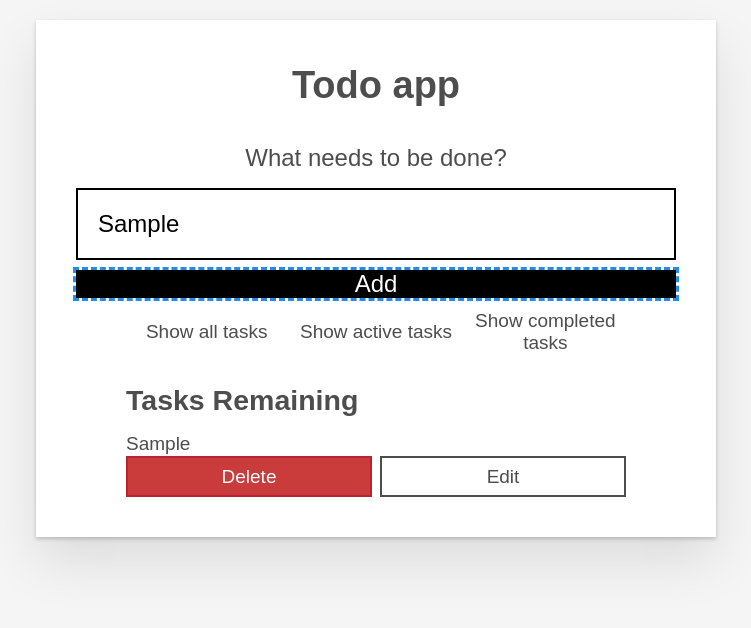
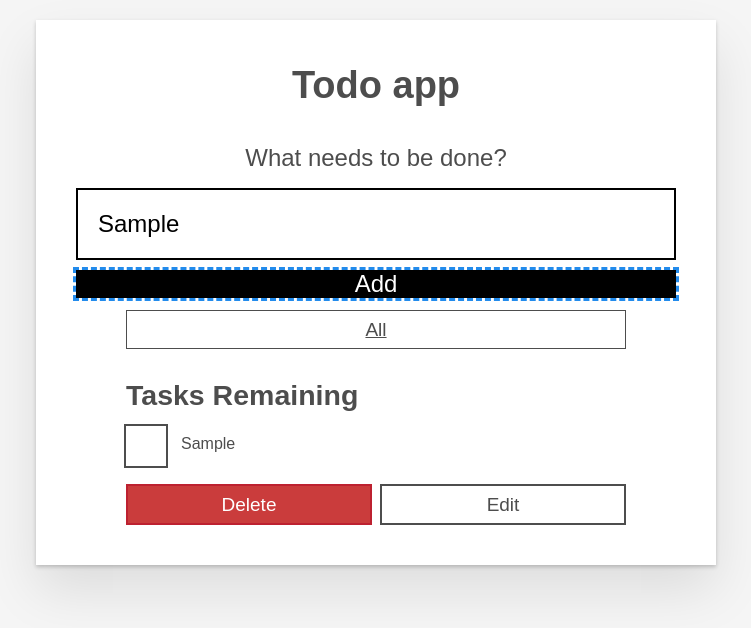
Before and after one commit to SeanLiu122/Nextjs-todo-app, a Next.js app: page / in a window 1280 px wide. Both pictures are taken after typing "Sample" into the empty fields and a click on the button "Add". Shown: the top 628 px of the page, without its empty margins (264-1015 px from the left). Built offline with nearby package versions, Linux system fonts and the light colour scheme.

Commit message:
coded mdn Todo, Form component

```diff
--- a/pages/index.js
+++ b/pages/index.js
@@ -1,4 +1,7 @@
 import { useState } from "react";
+import { Todo } from "../screens/Todo";
+import { FilterButton } from "../screens/FilterButton";
+import { Form } from "../screens/Form";
 
 export default function Home() {
   const [userInput, setUserInput] = useState("");
@@ -31,27 +34,12 @@ export default function Home() {
   return (
     <div className="todoapp stack-large">
       <h1>Todo app</h1>
-      <form>
-        <h2 className="label-wrapper">
-          <label htmlFor="new-todo-input" className="label__lg">
-            What needs to be done?
-          </label>
-        </h2>
-        <input
-          type="text"
-          name="text"
-          id="new-todo-input"
-          className="input input__lg"
-          autoComplete="off"
-          placeholder="Enter a TODO item"
-          onChange={addTodo}
-        />
-        <button type="submit" className="btn__primary btn__lg" onClick={handleSubmit}>Add</button>
-      </form>
+      <Form
+        addTodo={addTodo}
+        handleSubmit={handleSubmit}
+      />
       <div className="filters btn-group stack-exception">
-        <button type="button">Show all tasks</button>
-        <button>Show active tasks</button>
-        <button>Show completed tasks</button>
+       <FilterButton />
       </div>
       <h2 id="list-heading">Tasks Remaining</h2>
       <ul
@@ -61,16 +49,14 @@ export default function Home() {
       >
         {
           todoList.length >= 1 ? todoList.map((todo, index) => {
-            return <li className="todo stack-small" key={index}>{todo}
-            <div className="btn-group"><button type="button" className="btn btn__danger" onClick={(e) => {
-              e.preventDefault();
-              handleDelete(todo, index);
-            }}>Delete</button>
-            <button type="button" className="btn" onClick={(e) => {
-              e.preventDefault();
-              handleEdit();
-            }}>Edit</button></div>
-            </li>
+            return <Todo
+              key={`${todo}-${index}`}
+              value={todo}
+              completed={false}
+              id={index}
+              index={index}
+              handleDelete={handleDelete}
+            />
           })
           : ''
         }
--- /dev/null
+++ b/screens/FilterButton.js
@@ -0,0 +1,9 @@
+export const FilterButton = () => {
+  return (
+    <button type="button" className="btn toggle-btn" aria-pressed="true">
+      <span className="visually-hidden">Show </span>
+      <span>all </span>
+      <span className="visually-hidden">tasks</span>
+    </button>
+  );
+}
--- /dev/null
+++ b/screens/Form.js
@@ -0,0 +1,21 @@
+export const Form = (props) => {
+  return (
+    <form>
+      <h2 className="label-wrapper">
+        <label htmlFor="new-todo-input" className="label__lg">
+          What needs to be done?
+        </label>
+      </h2>
+      <input
+        type="text"
+        name="text"
+        id="new-todo-input"
+        className="input input__lg"
+        autoComplete="off"
+        placeholder="Enter a TODO item"
+        onChange={props.addTodo}
+      />
+      <button type="submit" className="btn__primary btn__lg" onClick={props.handleSubmit}>Add</button>
+    </form>
+  );
+}
--- /dev/null
+++ b/screens/Todo.js
@@ -0,0 +1,22 @@
+export const Todo = (props) => {
+  return (
+    <li className="todo stack-small">
+      <div className="c-cb">
+        <input id="props.id" type="checkbox" defaultChecked={props.completed} />
+        <label className="todo-label" htmlFor="props.id">
+          {props.value}
+        </label>
+      </div>
+      <div className="btn-group">
+        <button type="button" className="btn btn__danger" onClick={(e) => {
+          e.preventDefault();
+          props.handleDelete(props.value, props.index);
+        }}>Delete</button>
+        <button type="button" className="btn" onClick={(e) => {
+          e.preventDefault();
+          props.handleEdit();
+        }}>Edit</button>
+      </div>
+    </li>
+  );
+}
```
Also changed, not shown: screens/HomeScreen.js (added, +24 -0 lines).
